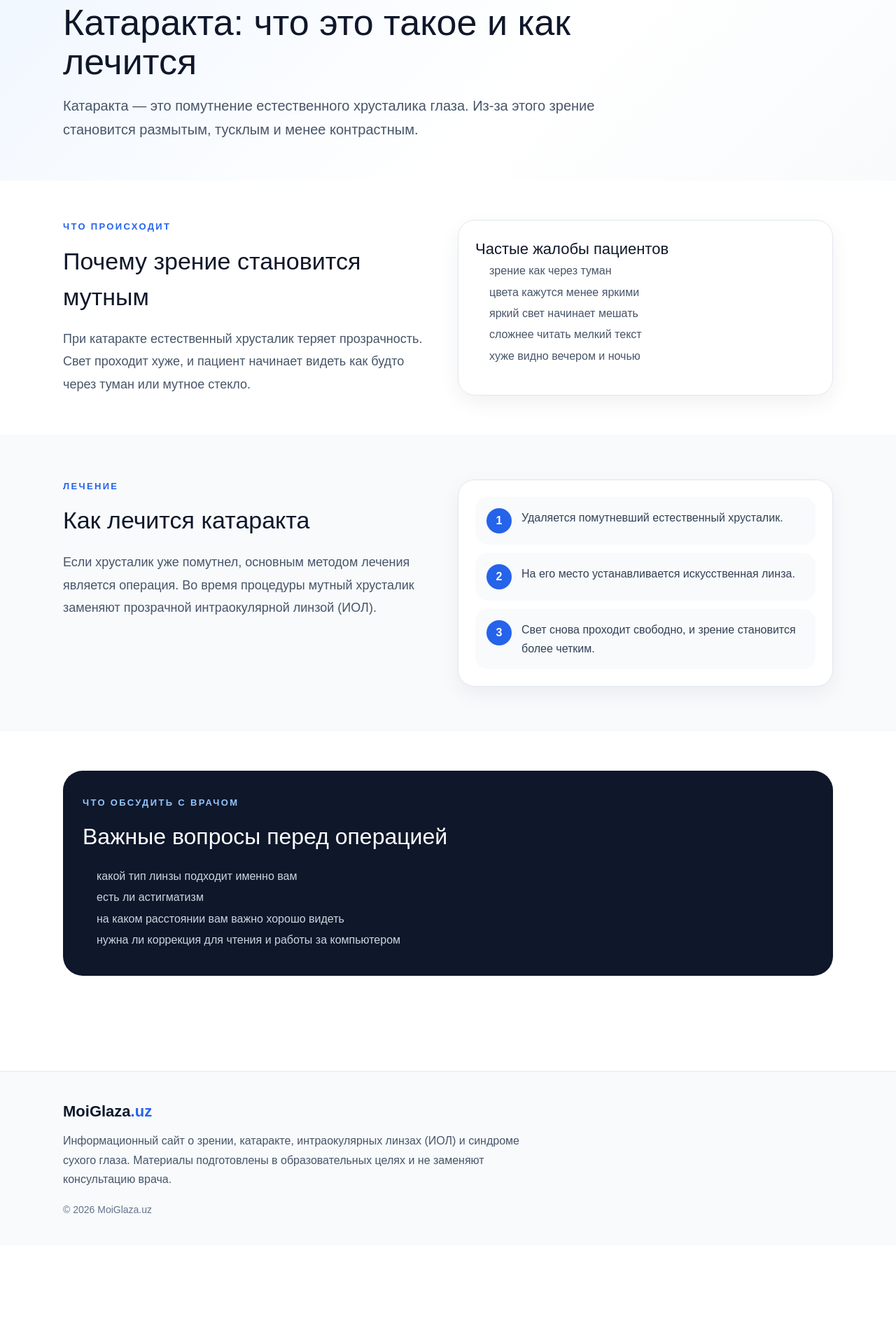
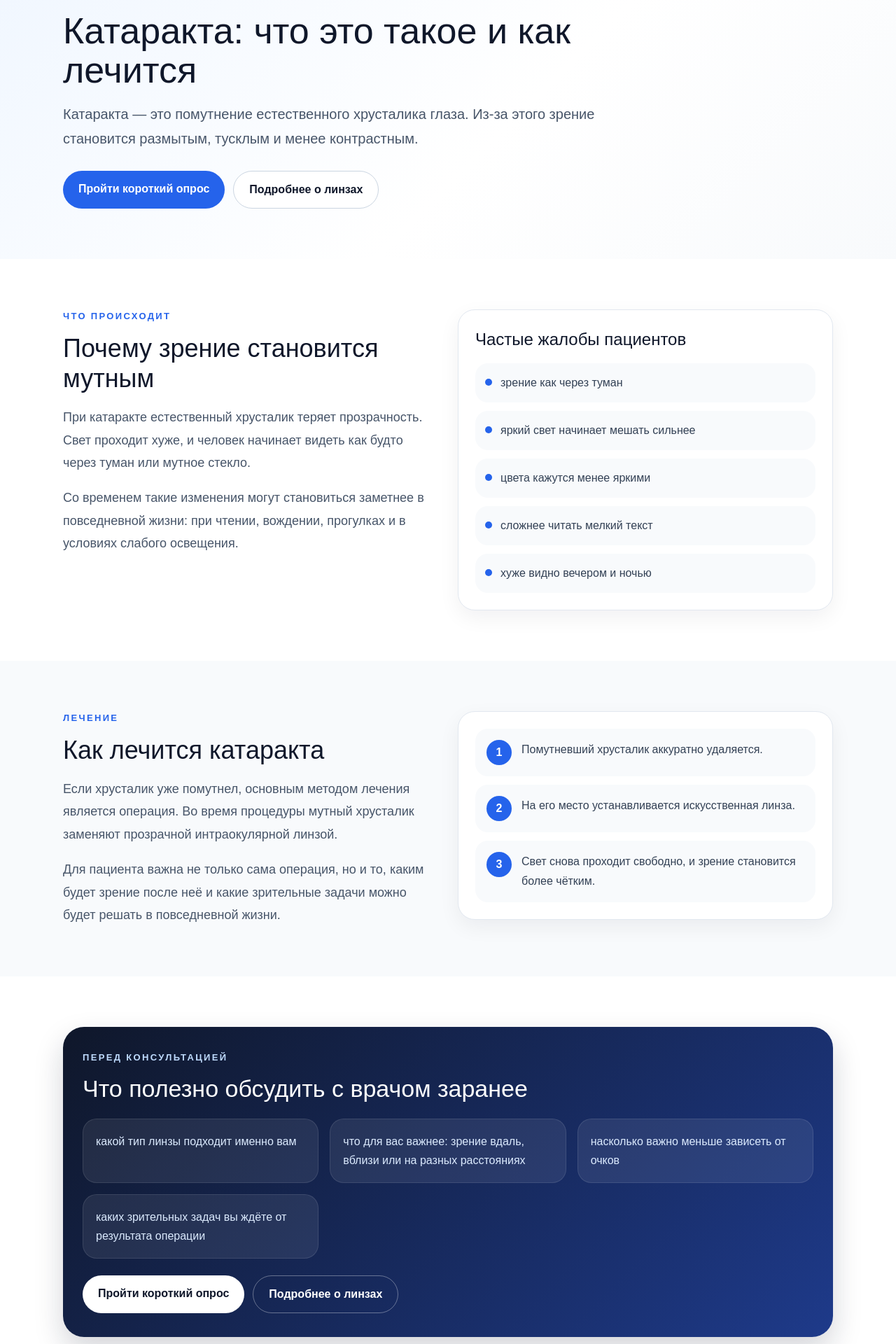
Before and after one commit to Amidro/moiglaza, a Next.js app: page /ru/katarakta in a window 1280 px wide. Shown: the part 200-2120 px from the top of the page at 70% size. Before the commit the page ends 1979 px from the top, so only its background shows below. Built offline with nearby package versions, Linux system fonts and the light colour scheme.

Commit message:
Update page.tsx
дизайн

```diff
--- a/app/ru/katarakta/page.tsx
+++ b/app/ru/katarakta/page.tsx
@@ -1,5 +1,26 @@
 import Header from "../../../components/Header";
 import Footer from "../../../components/Footer";
+
+const symptoms = [
+  "зрение как через туман",
+  "яркий свет начинает мешать сильнее",
+  "цвета кажутся менее яркими",
+  "сложнее читать мелкий текст",
+  "хуже видно вечером и ночью"
+];
+
+const steps = [
+  "Помутневший хрусталик аккуратно удаляется.",
+  "На его место устанавливается искусственная линза.",
+  "Свет снова проходит свободно, и зрение становится более чётким."
+];
+
+const questions = [
+  "какой тип линзы подходит именно вам",
+  "что для вас важнее: зрение вдаль, вблизи или на разных расстояниях",
+  "насколько важно меньше зависеть от очков",
+  "каких зрительных задач вы ждёте от результата операции"
+];
 
 export default function KataraktaPage() {
   return (
@@ -7,10 +28,12 @@ export default function KataraktaPage() {
       <Header />
 
       <main>
+        {/* HERO */}
         <section
           style={{
-            background: "linear-gradient(135deg, #eff6ff 0%, #ffffff 60%, #f8fafc 100%)",
-            padding: "72px 20px 56px"
+            background:
+              "linear-gradient(135deg, #eff6ff 0%, #ffffff 58%, #f8fafc 100%)",
+            padding: "84px 20px 72px"
           }}
         >
           <div style={{ maxWidth: 1100, margin: "0 auto" }}>
@@ -34,7 +57,7 @@ export default function KataraktaPage() {
               style={{
                 fontSize: 52,
                 lineHeight: 1.08,
-                maxWidth: 820,
+                maxWidth: 840,
                 margin: "0 0 18px",
                 color: "#0f172a"
               }}
@@ -45,19 +68,51 @@ export default function KataraktaPage() {
             <p
               style={{
                 fontSize: 20,
-                lineHeight: 1.7,
+                lineHeight: 1.75,
                 color: "#475569",
                 maxWidth: 820,
-                margin: 0
+                margin: "0 0 28px"
               }}
             >
               Катаракта — это помутнение естественного хрусталика глаза. Из-за
               этого зрение становится размытым, тусклым и менее контрастным.
             </p>
+
+            <div style={{ display: "flex", gap: 12, flexWrap: "wrap" }}>
+              <a
+                href="/ru/start"
+                style={{
+                  textDecoration: "none",
+                  padding: "14px 22px",
+                  borderRadius: 999,
+                  background: "#2563eb",
+                  color: "#ffffff",
+                  fontWeight: 700
+                }}
+              >
+                Пройти короткий опрос
+              </a>
+
+              <a
+                href="/ru/intraokulyarnye-linzy"
+                style={{
+                  textDecoration: "none",
+                  padding: "14px 22px",
+                  borderRadius: 999,
+                  border: "1px solid #cbd5e1",
+                  background: "#ffffff",
+                  color: "#0f172a",
+                  fontWeight: 700
+                }}
+              >
+                Подробнее о линзах
+              </a>
+            </div>
           </div>
         </section>
 
-        <section style={{ padding: "56px 20px" }}>
+        {/* WHAT HAPPENS */}
+        <section style={{ padding: "72px 20px" }}>
           <div
             style={{
               maxWidth: 1100,
@@ -83,7 +138,8 @@ export default function KataraktaPage() {
 
               <h2
                 style={{
-                  fontSize: 34,
+                  fontSize: 36,
+                  lineHeight: 1.2,
                   margin: "0 0 18px",
                   color: "#0f172a"
                 }}
@@ -96,12 +152,25 @@ export default function KataraktaPage() {
                   fontSize: 18,
                   lineHeight: 1.8,
                   color: "#475569",
+                  margin: "0 0 18px"
+                }}
+              >
+                При катаракте естественный хрусталик теряет прозрачность. Свет
+                проходит хуже, и человек начинает видеть как будто через туман
+                или мутное стекло.
+              </p>
+
+              <p
+                style={{
+                  fontSize: 18,
+                  lineHeight: 1.8,
+                  color: "#475569",
                   margin: 0
                 }}
               >
-                При катаракте естественный хрусталик теряет прозрачность. Свет
-                проходит хуже, и пациент начинает видеть как будто через туман
-                или мутное стекло.
+                Со временем такие изменения могут становиться заметнее в
+                повседневной жизни: при чтении, вождении, прогулках и в условиях
+                слабого освещения.
               </p>
             </div>
 
@@ -117,35 +186,58 @@ export default function KataraktaPage() {
               <h3
                 style={{
                   marginTop: 0,
-                  fontSize: 22,
+                  marginBottom: 16,
+                  fontSize: 24,
                   color: "#0f172a"
                 }}
               >
                 Частые жалобы пациентов
               </h3>
 
-              <ul
-                style={{
-                  paddingLeft: 20,
-                  margin: 0,
-                  color: "#475569",
-                  lineHeight: 1.9
-                }}
-              >
-                <li>зрение как через туман</li>
-                <li>цвета кажутся менее яркими</li>
-                <li>яркий свет начинает мешать</li>
-                <li>сложнее читать мелкий текст</li>
-                <li>хуже видно вечером и ночью</li>
-              </ul>
+              <div style={{ display: "grid", gap: 12 }}>
+                {symptoms.map((item) => (
+                  <div
+                    key={item}
+                    style={{
+                      display: "flex",
+                      gap: 12,
+                      alignItems: "flex-start",
+                      padding: 14,
+                      borderRadius: 18,
+                      background: "#f8fafc"
+                    }}
+                  >
+                    <div
+                      style={{
+                        width: 10,
+                        height: 10,
+                        borderRadius: 999,
+                        background: "#2563eb",
+                        marginTop: 8,
+                        flexShrink: 0
+                      }}
+                    />
+                    <div
+                      style={{
+                        color: "#334155",
+                        lineHeight: 1.75,
+                        fontSize: 16
+                      }}
+                    >
+                      {item}
+                    </div>
+                  </div>
+                ))}
+              </div>
             </div>
           </div>
         </section>
 
+        {/* TREATMENT */}
         <section
           style={{
             background: "#f8fafc",
-            padding: "64px 20px"
+            padding: "72px 20px"
           }}
         >
           <div
@@ -174,7 +266,8 @@ export default function KataraktaPage() {
 
               <h2
                 style={{
-                  fontSize: 34,
+                  fontSize: 36,
+                  lineHeight: 1.2,
                   margin: "0 0 18px",
                   color: "#0f172a"
                 }}
@@ -187,12 +280,25 @@ export default function KataraktaPage() {
                   fontSize: 18,
                   lineHeight: 1.8,
                   color: "#475569",
-                  margin: 0
+                  margin: "0 0 18px"
                 }}
               >
                 Если хрусталик уже помутнел, основным методом лечения является
                 операция. Во время процедуры мутный хрусталик заменяют
-                прозрачной интраокулярной линзой (ИОЛ).
+                прозрачной интраокулярной линзой.
+              </p>
+
+              <p
+                style={{
+                  fontSize: 18,
+                  lineHeight: 1.8,
+                  color: "#475569",
+                  margin: 0
+                }}
+              >
+                Для пациента важна не только сама операция, но и то, каким будет
+                зрение после неё и какие зрительные задачи можно будет решать в
+                повседневной жизни.
               </p>
             </div>
 
@@ -205,11 +311,7 @@ export default function KataraktaPage() {
                 boxShadow: "0 10px 30px rgba(15,23,42,0.06)"
               }}
             >
-              {[
-                "Удаляется помутневший естественный хрусталик.",
-                "На его место устанавливается искусственная линза.",
-                "Свет снова проходит свободно, и зрение становится более четким."
-              ].map((step, index) => (
+              {steps.map((step, index) => (
                 <div
                   key={step}
                   style={{
@@ -219,7 +321,7 @@ export default function KataraktaPage() {
                     padding: 16,
                     borderRadius: 18,
                     background: "#f8fafc",
-                    marginBottom: index === 2 ? 0 : 12
+                    marginBottom: index === steps.length - 1 ? 0 : 12
                   }}
                 >
                   <div
@@ -238,7 +340,13 @@ export default function KataraktaPage() {
                     {index + 1}
                   </div>
 
-                  <div style={{ color: "#334155", lineHeight: 1.7 }}>
+                  <div
+                    style={{
+                      color: "#334155",
+                      lineHeight: 1.75,
+                      fontSize: 16
+                    }}
+                  >
                     {step}
                   </div>
                 </div>
@@ -247,14 +355,16 @@ export default function KataraktaPage() {
           </div>
         </section>
 
-        <section style={{ padding: "56px 20px" }}>
+        {/* WHAT TO DISCUSS */}
+        <section style={{ padding: "72px 20px" }}>
           <div style={{ maxWidth: 1100, margin: "0 auto" }}>
             <div
               style={{
-                background: "#0f172a",
+                background: "linear-gradient(135deg, #0f172a 0%, #1e3a8a 100%)",
                 color: "#ffffff",
-                borderRadius: 28,
-                padding: "36px 28px"
+                borderRadius: 30,
+                padding: "34px 28px",
+                boxShadow: "0 18px 42px rgba(15,23,42,0.18)"
               }}
             >
               <div
@@ -263,35 +373,78 @@ export default function KataraktaPage() {
                   fontWeight: 800,
                   letterSpacing: "0.18em",
                   textTransform: "uppercase",
-                  color: "#93c5fd",
+                  color: "#bfdbfe",
                   marginBottom: 14
                 }}
               >
-                Что обсудить с врачом
+                Перед консультацией
               </div>
 
               <h2
                 style={{
-                  fontSize: 32,
-                  margin: "0 0 18px"
+                  fontSize: 34,
+                  lineHeight: 1.2,
+                  margin: "0 0 16px"
                 }}
               >
-                Важные вопросы перед операцией
+                Что полезно обсудить с врачом заранее
               </h2>
 
-              <ul
+              <div
                 style={{
-                  paddingLeft: 20,
-                  margin: 0,
-                  color: "#cbd5e1",
-                  lineHeight: 1.9
+                  display: "grid",
+                  gridTemplateColumns: "repeat(auto-fit,minmax(260px,1fr))",
+                  gap: 16,
+                  marginTop: 22
                 }}
               >
-                <li>какой тип линзы подходит именно вам</li>
-                <li>есть ли астигматизм</li>
-                <li>на каком расстоянии вам важно хорошо видеть</li>
-                <li>нужна ли коррекция для чтения и работы за компьютером</li>
-              </ul>
+                {questions.map((item) => (
+                  <div
+                    key={item}
+                    style={{
+                      padding: 18,
+                      borderRadius: 20,
+                      background: "rgba(255,255,255,0.08)",
+                      border: "1px solid rgba(255,255,255,0.10)",
+                      color: "#dbeafe",
+                      lineHeight: 1.7,
+                      fontSize: 16
+                    }}
+                  >
+                    {item}
+                  </div>
+                ))}
+              </div>
+
+              <div style={{ display: "flex", gap: 12, flexWrap: "wrap", marginTop: 24 }}>
+                <a
+                  href="/ru/start"
+                  style={{
+                    textDecoration: "none",
+                    padding: "14px 22px",
+                    borderRadius: 999,
+                    background: "#ffffff",
+                    color: "#0f172a",
+                    fontWeight: 700
+                  }}
+                >
+                  Пройти короткий опрос
+                </a>
+
+                <a
+                  href="/ru/intraokulyarnye-linzy"
+                  style={{
+                    textDecoration: "none",
+                    padding: "14px 22px",
+                    borderRadius: 999,
+                    border: "1px solid rgba(255,255,255,0.35)",
+                    color: "#ffffff",
+                    fontWeight: 700
+                  }}
+                >
+                  Подробнее о линзах
+                </a>
+              </div>
             </div>
           </div>
         </section>
```
